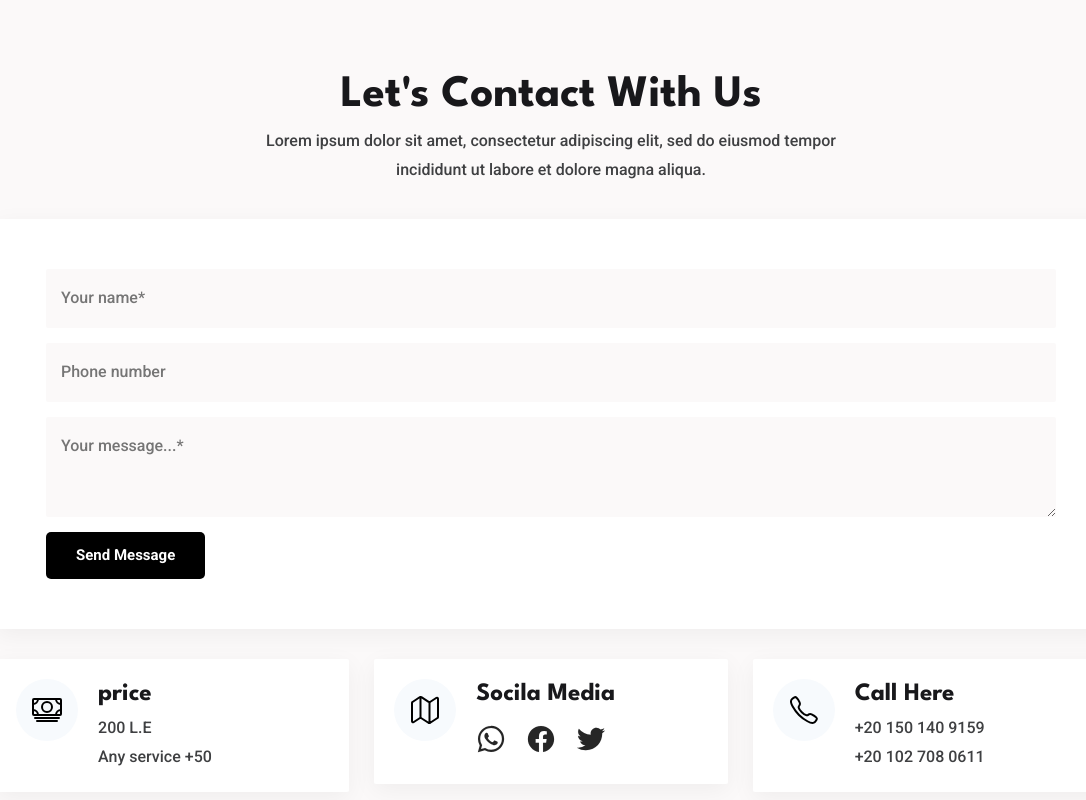
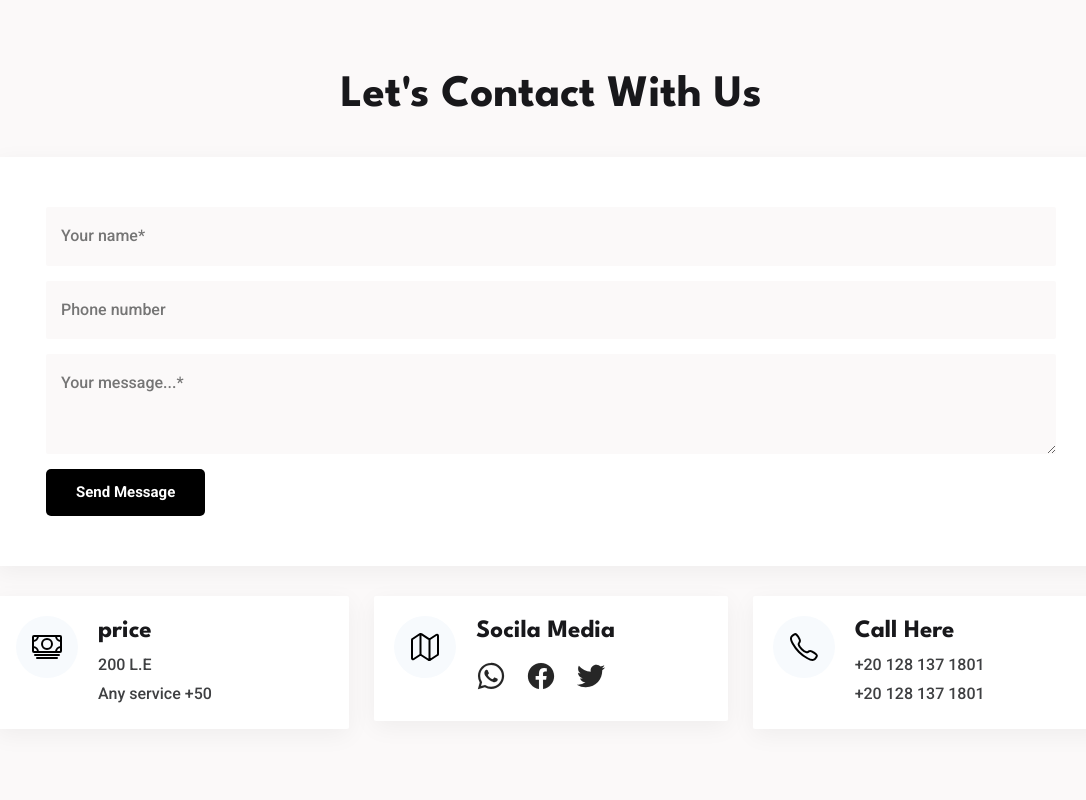
Before and after one commit to Dme-sales/Dme, a plain HTML site: page index.html in a window 1280 px wide. Shown: the part 4960-5760 px from the top of the page, without its empty margins (89-1175 px from the left). Drawn offline with nearby package versions, Linux system fonts and the light colour scheme.

Commit message:
Update index.html

```diff
--- a/index.html
+++ b/index.html
@@ -586,8 +586,7 @@
             <h2 class="h2 section-title">Let's Contact With Us</h2>
 
             <p class="section-text">
-              Lorem ipsum dolor sit amet, consectetur adipiscing elit, sed do
-              eiusmod tempor incididunt ut labore et dolore magna aliqua.
+
             </p>
 
             <form action="" id="form" class="contact-form">
@@ -686,10 +685,10 @@
                     <h3 class="h3 card-title">Call Here</h3>
 
                     <a href="tel:+201501409159" class="card-link"
-                      >+20 150 140 9159</a
+                      >+20 128 137 1801</a
                     >
                     <a href="tel:+201027080611" class="card-link"
-                      >+20 102 708 0611</a
+                      >+20 128 137 1801</a
                     >
                   </div>
                 </div>
```
